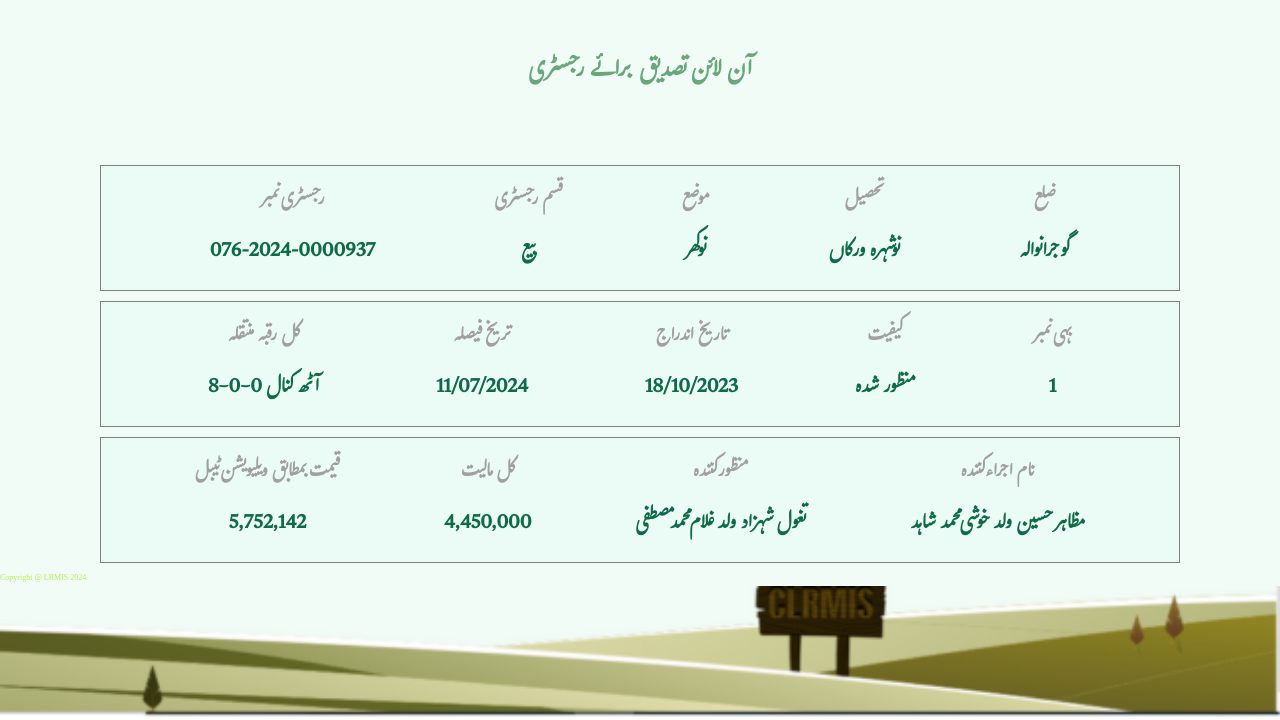
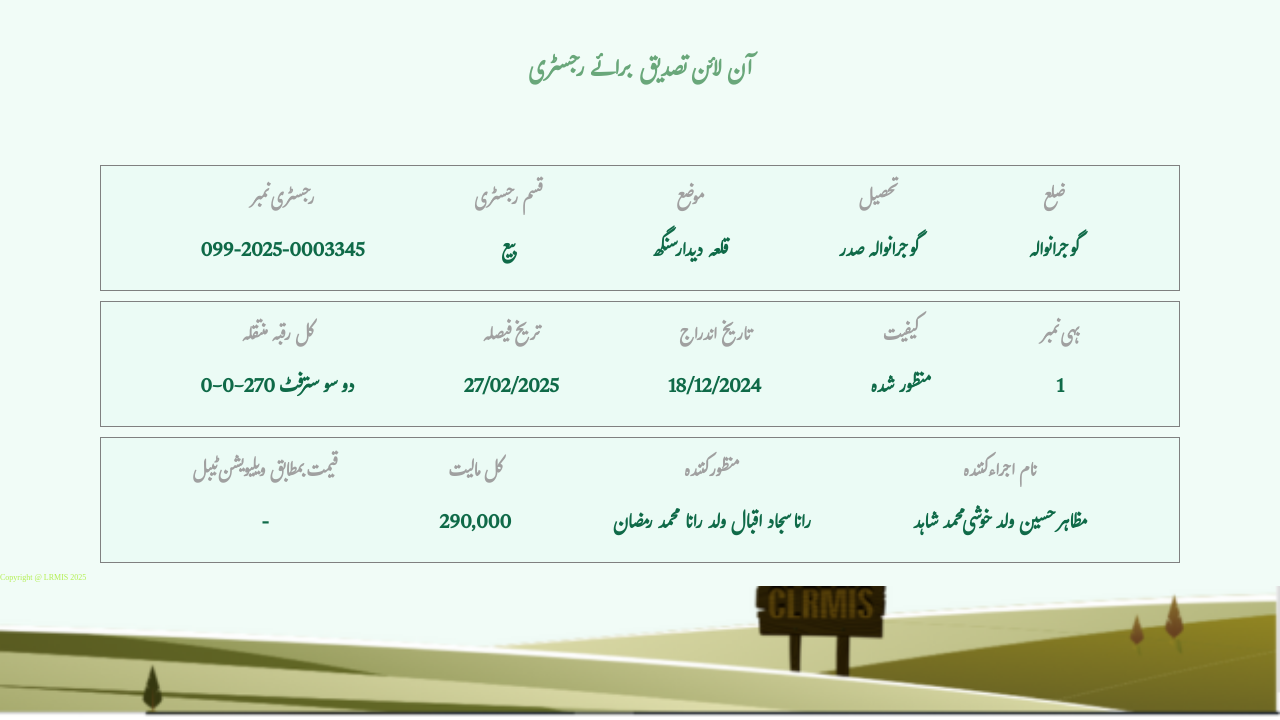
Before and after one commit to punjabzameen/https-onlinefard.punjab-zameen.gov.pk-RegistryVerification-data-HZVAQeF2tYkBM-k1QiYuZC55aPY02FDD73, a plain HTML site: page index.html in a window 1280 px wide. Shown: the part 80-800 px from the top of the page. Drawn offline with Linux system fonts and the light colour scheme.

Commit message:
Update index.html

```diff
--- a/index.html
+++ b/index.html
@@ -32,7 +32,7 @@
             <div class="item text1">
                 <h3>رجسٹری نمبر
                 </h3>
-                <p>076-2024-0000937
+                <p>099-2025-0003345
                 </p>
             </div>
             <div class="item text2"><h3>قسم رجسٹری
@@ -42,13 +42,13 @@
             <div class="item text3">
                 <h3>موضع
                 </h3>
-                <p>نوکھر
+                <p>قلعہ دیدار سنگھ
                 </p>
             </div>
             <div class="item text4">
                 <h3>تحصیل
                 </h3>
-                <p>نوشہرہ ورکاں
+                <p>گوجرانوالہ صدر
                 </p>
             </div>
             <div class="item text5">
@@ -63,18 +63,18 @@
             <div class="item text1">
                 <h3>کل رقبہ منتقلہ
                 </h3>
-                <p>8-0-0 آٹھ کنال
+                <p>0-0-270 دو سو سترفٹ
                 </p>
             </div>
             <div class="item text2"><h3>تریخ فیصلہ
 
             </h3>
-            <p>11/07/2024
+            <p>27/02/2025
             </p></div>
             <div class="item text3">
                 <h3>تاریخ اندراج
                 </h3>
-                <p>18/10/2023
+                <p>18/12/2024
                 </p>
             </div>
             <div class="item text4">
@@ -95,17 +95,17 @@
             <div class="item text1">
                 <h3>قیمت بمطابق ویلیویشن ٹیبل
                 </h3>
-                <p>5,752,142
+                <p>-
                 </p>
             </div>
             <div class="item text2"><h3>کل مالیت
             </h3>
-            <p>4,450,000
+            <p>290,000
             </p></div>
             <div class="item text3">
                 <h3>منظور کنندہ
                 </h3>
-                <p>تغول شہزاد ولد غلام محمد مصطفی
+                <p>رانا سجاد اقبال ولد رانا محمد رمضان
                 </p>
             </div>
             <div class="item text4">
@@ -120,7 +120,7 @@
     </section>
     <!-- ----------------- Inage section------------------ -->
      <div class="bottom_img">
-        Copyright @ LRMIS 2024
+        Copyright @ LRMIS 2025
 
      </div>
      <!-- <div class="main">
```
